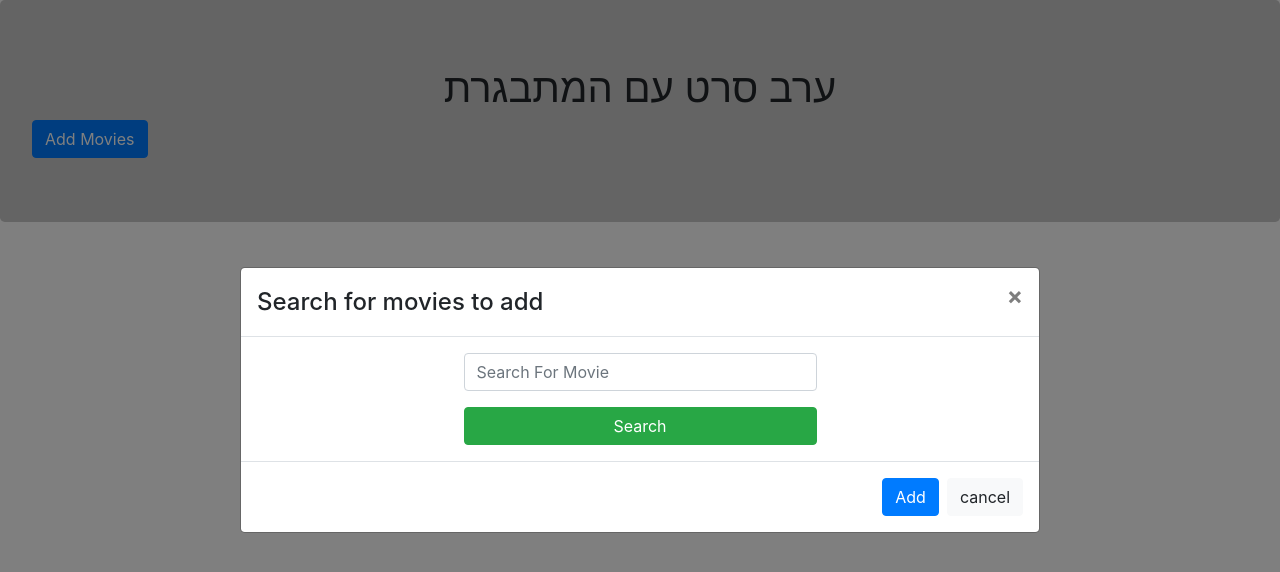
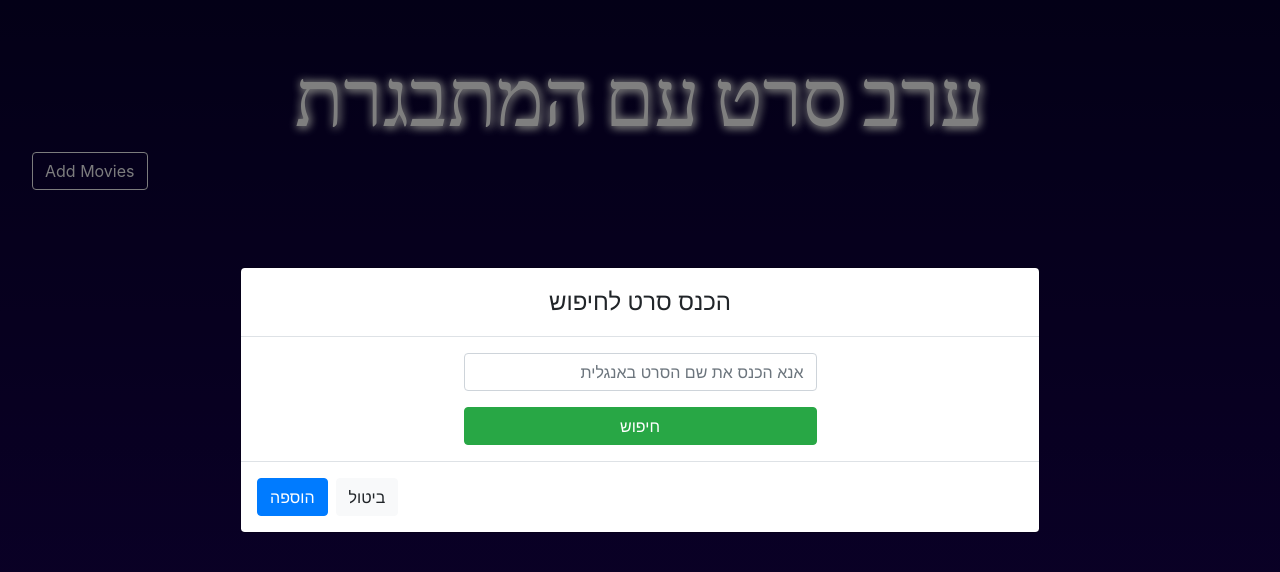
Before and after one commit to yohananha/MovieNight, a React (Create React App) app: page / in a window 1280 px wide. Both pictures are taken after a click on the button "Add Movies". Shown: the top 572 px of the page. Built offline with nearby package versions, Linux system fonts and the light colour scheme.

Commit message:
little bit style

```diff
--- a/public/index.html
+++ b/public/index.html
@@ -8,6 +8,16 @@
     <meta
       name="description"
       content="Web site created using create-react-app"
+    />
+    <link rel="preconnect" href="https://fonts.gstatic.com" />
+    <link
+      href="https://fonts.googleapis.com/css2?family=Amatic+SC:wght@700&display=swap"
+      rel="stylesheet"
+    />
+    <link rel="preconnect" href="https://fonts.gstatic.com" />
+    <link
+      href="https://fonts.googleapis.com/css2?family=Assistant:wght@500&display=swap"
+      rel="stylesheet"
     />
     <link
       rel="stylesheet"
--- a/src/App.css
+++ b/src/App.css
@@ -11,6 +11,9 @@
   .App-logo {
     animation: App-logo-spin infinite 20s linear;
   }
+}
+.modal-content {
+  background-color: #ffffff1a;
 }
 
 .App-header {
--- a/src/App.js
+++ b/src/App.js
@@ -2,7 +2,7 @@ import React, { useState } from "react";
 import MovieList from "./Components/MovieList/MovieList";
 import AddMovieModal from "./Components/AddMovieModal/AddMovieModal";
 import "./style.css";
-import { Jumbotron, Button } from "react-bootstrap";
+import { Button } from "react-bootstrap";
 
 function App() {
   const [movies, setMovies] = useState([]);
@@ -13,21 +13,22 @@ function App() {
   };
   return (
     <>
-      <Jumbotron id='banner'>
-        <h1 id='header-text' style={{ textAlign: "center" }}>
-          ערב סרט עם המתבגרת
-        </h1>
-        <Button variant='primary' onClick={() => setModalShow(true)}>
+      <div className='sky-gradient sky-gradient-04"'>
+        {" "}
+        <h1 id='header-text'>ערב סרט עם המתבגרת</h1>{" "}
+        <Button
+          variant='outline-light'
+          onClick={() => setModalShow(true)}
+          style={{ marginLeft: "2rem" }}>
           Add Movies
         </Button>
-
         <AddMovieModal
           show={modalShow}
           onHide={() => setModalShow(false)}
           addSelectedMovies={addSelectedMovies}
         />
-      </Jumbotron>
-      {movies.length > 0 && <MovieList movies={movies} clickable={false} />}
+        {movies.length > 0 && <MovieList movies={movies} clickable={false} />}
+      </div>
     </>
   );
 }
--- a/src/Components/AddMovieForm/AddMovieForm.js
+++ b/src/Components/AddMovieForm/AddMovieForm.js
@@ -22,8 +22,9 @@ class AddMovieForm extends React.Component {
           <Form.Group>
             <Form.Control
               type='text'
-              placeholder='Search For Movie'
+              placeholder='אנא הכנס את שם הסרט באנגלית'
               value={this.state.movieName}
+              style={{ textAlign: "right" }}
               onChange={(event) =>
                 this.setState({ movieName: event.target.value })
               }
@@ -31,7 +32,7 @@ class AddMovieForm extends React.Component {
             />
           </Form.Group>
           <Button variant='success' type='submit' block>
-            Search
+            חיפוש
           </Button>
         </Form>
       </Container>
--- a/src/Components/AddMovieModal/AddMovieModal.js
+++ b/src/Components/AddMovieModal/AddMovieModal.js
@@ -35,29 +35,39 @@ function AddMovieModal(props) {
 
   return (
     <Modal
+      style={{ display: "flex", justifyContent: "center" }}
       {...props}
       size='lg'
       aria-labelledby='contained-modal-title-vcenter'
       centered>
-      <Modal.Header closeButton>
-        <Modal.Title id='contained-modal-title-vcenter'>
-          Search for movies to add
-        </Modal.Title>
+      <Modal.Header
+        style={{
+          display: "flex",
+          justifyContent: "center",
+          alignItems: "center",
+        }}>
+        <Modal.Title>הכנס סרט לחיפוש</Modal.Title>
       </Modal.Header>
-      <Modal.Body>
-        <AddMovieForm onSubmit={addNewMovie} />
-        {movies.length > 0 && (
+      <Modal.Body
+        style={{
+          display: "flex",
+          justifyContent: "center",
+          alignItems: "center",
+        }}>
+        {movies.length > 0 ? (
           <MovieList
             clickable={true}
             movies={movies}
             handleClick={handleClick}
           />
+        ) : (
+          <AddMovieForm onSubmit={addNewMovie} />
         )}
       </Modal.Body>
-      <Modal.Footer>
-        <Button onClick={handleCloseNSave}>Add</Button>
+      <Modal.Footer style={{ justifyContent: "left" }}>
+        <Button onClick={handleCloseNSave}>הוספה</Button>
         <Button variant='light' onClick={clearState}>
-          cancel
+          ביטול
         </Button>
       </Modal.Footer>
     </Modal>
--- a/src/Components/MovieData/MovieData.js
+++ b/src/Components/MovieData/MovieData.js
@@ -1,4 +1,4 @@
-import { Col, Row, Card, Container } from "react-bootstrap";
+import { Col, Row, Card } from "react-bootstrap";
 import { useState } from "react";
 
 function Movie(props) {
@@ -27,14 +27,12 @@ function Movie(props) {
         alt={props.Title}
       />
       <Card.Body className='info'>
-        <Container>
         <Row>
           <Col>
             <Card.Title className='title'>{props.Title}</Card.Title>
             <Card.Text className='year'>{props.Year}</Card.Text>
           </Col>
         </Row>
-        </Container>
       </Card.Body>
     </Card>
   );
--- a/src/Components/MovieList/MovieList.js
+++ b/src/Components/MovieList/MovieList.js
@@ -7,7 +7,14 @@ const MovieList = (props) => {
   };
 
   return (
-    <CardColumns className='movie-list'>
+    <CardColumns
+      className='movie-list justify-content-center'
+      style={{
+        margin: "auto",
+        width: "100%",
+        justifyItems: "center",
+        alignItems: "center",
+      }}>
       {props.movies.map((movie) => (
         <Movie
           clickable={props.clickable}
--- a/src/index.css
+++ b/src/index.css
@@ -1,13 +1,16 @@
 body {
   margin: 0;
-  font-family: -apple-system, BlinkMacSystemFont, 'Segoe UI', 'Roboto', 'Oxygen',
-    'Ubuntu', 'Cantarell', 'Fira Sans', 'Droid Sans', 'Helvetica Neue',
-    sans-serif;
+  font-family: "Assistant", sans-serif;
+
   -webkit-font-smoothing: antialiased;
   -moz-osx-font-smoothing: grayscale;
+  background-image: linear-gradient(rgb(7, 0, 46), rgb(25, 2, 87));
+  background-size: cover;
 }
 
 code {
-  font-family: source-code-pro, Menlo, Monaco, Consolas, 'Courier New',
-    monospace;
+  font-family: "Assistant", sans-serif;
 }
+html {
+  height: 100%;
+}
--- a/src/style.css
+++ b/src/style.css
@@ -9,12 +9,14 @@ h1 {
   margin: 1em;
   padding: 1em;
 }
-Button {
-  margin: 1em;
-}
 
-#banner {
-  background-color: rgb(201, 201, 201);
+#header-text {
+  text-align: center;
+  margin-top: 3rem;
+  font-family: "Amatic SC", cursive;
+  font-size: 5rem;
+  color: white;
+  text-shadow: 1px 1px 10px #fff, 1px 1px 10px #ccc;
 }
 
 .info {
```
Lines whose indentation alone changed are shown as unchanged.
